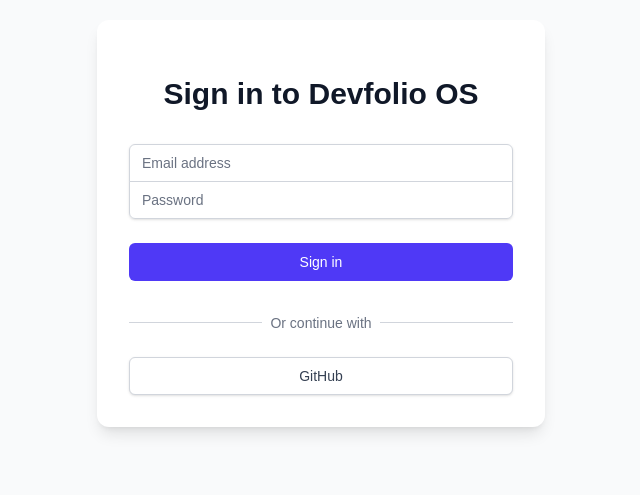
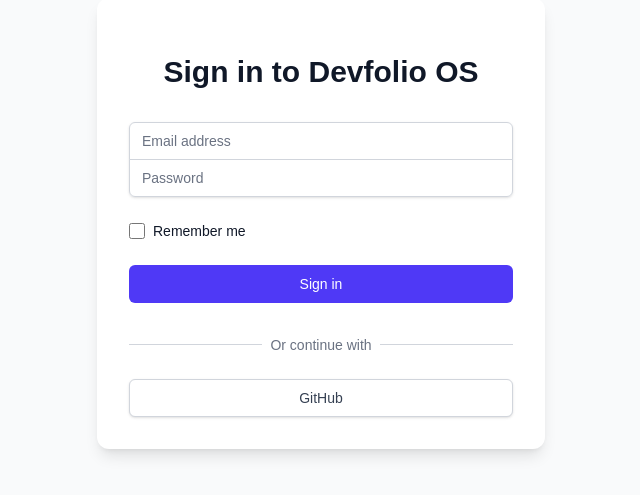
Before and after one commit to Riteshmaurya07/devfolio, a Next.js app in the folder frontend/: page /login in a window 1280 px wide. Shown: the part 177-672 px from the top of the page, without its empty margins (319-959 px from the left). Built offline with nearby package versions, Linux system fonts and the light colour scheme; no server answers.

Commit message:
feat(auth): add remember me and improve login UX

```diff
--- a/frontend/src/app/login/page.tsx
+++ b/frontend/src/app/login/page.tsx
@@ -4,28 +4,39 @@
 import { useRouter } from 'next/navigation';
 import { useAuthStore } from '@/store/authStore';
 import api from '@/lib/api';
+import { toast } from 'sonner';
 
 export default function LoginPage() {
   const [email, setEmail] = useState('');
   const [password, setPassword] = useState('');
-  const [error, setError] = useState('');
+  const [loading, setLoading] = useState(false);
+  const [rememberMe, setRememberMe] = useState(false);
   const { login } = useAuthStore();
   const router = useRouter();
 
   const handleLogin = async (e: React.FormEvent) => {
     e.preventDefault();
+    setLoading(true);
     try {
       const response = await api.post('/users/login', { email, password });
       const { access_token } = response.data;
+
+      // Set a cookie so the Next.js middleware can read it for route protection
+      // If remember me is checked, expire in 30 days, else 1 day.
+      const maxAge = rememberMe ? 2592000 : 86400;
+      document.cookie = `token=${access_token}; path=/; max-age=${maxAge}`;
 
       const userResponse = await api.get('/users/me', {
         headers: { Authorization: `Bearer ${access_token}` }
       });
 
       login(userResponse.data, access_token);
+      toast.success('Logged in successfully');
       router.push('/dashboard');
     } catch (err: any) {
-      setError('Invalid credentials');
+      toast.error(err.response?.data?.detail || 'Invalid credentials or network error');
+    } finally {
+      setLoading(false);
     }
   };
 
@@ -53,6 +64,7 @@
                 placeholder="Email address"
                 value={email}
                 onChange={(e) => setEmail(e.target.value)}
+                disabled={loading}
               />
             </div>
             <div>
@@ -65,18 +77,34 @@
                 placeholder="Password"
                 value={password}
                 onChange={(e) => setPassword(e.target.value)}
+                disabled={loading}
               />
             </div>
           </div>
 
-          {error && <p className="text-red-500 text-sm text-center">{error}</p>}
+          <div className="flex items-center justify-between">
+            <div className="flex items-center">
+              <input
+                id="remember-me"
+                name="remember-me"
+                type="checkbox"
+                checked={rememberMe}
+                onChange={(e) => setRememberMe(e.target.checked)}
+                className="h-4 w-4 text-indigo-600 focus:ring-indigo-500 border-gray-300 rounded dark:bg-gray-700 dark:border-gray-600"
+              />
+              <label htmlFor="remember-me" className="ml-2 block text-sm text-gray-900 dark:text-gray-300">
+                Remember me
+              </label>
+            </div>
+          </div>
 
           <div>
             <button
               type="submit"
-              className="group relative w-full flex justify-center py-2 px-4 border border-transparent text-sm font-medium rounded-md text-white bg-indigo-600 hover:bg-indigo-700 focus:outline-none focus:ring-2 focus:ring-offset-2 focus:ring-indigo-500"
+              disabled={loading}
+              className={`group relative w-full flex justify-center py-2 px-4 border border-transparent text-sm font-medium rounded-md text-white bg-indigo-600 hover:bg-indigo-700 focus:outline-none focus:ring-2 focus:ring-offset-2 focus:ring-indigo-500 ${loading ? 'opacity-70 cursor-not-allowed' : ''}`}
             >
-              Sign in
+              {loading ? 'Signing in...' : 'Sign in'}
             </button>
           </div>
         </form>
@@ -94,6 +122,7 @@
           <div className="mt-6">
             <button
               onClick={handleGithubLogin}
+              disabled={loading}
               className="w-full flex justify-center py-2 px-4 border border-gray-300 rounded-md shadow-sm bg-white dark:bg-gray-700 text-sm font-medium text-gray-700 dark:text-gray-300 hover:bg-gray-50 dark:hover:bg-gray-600"
             >
               GitHub
```
